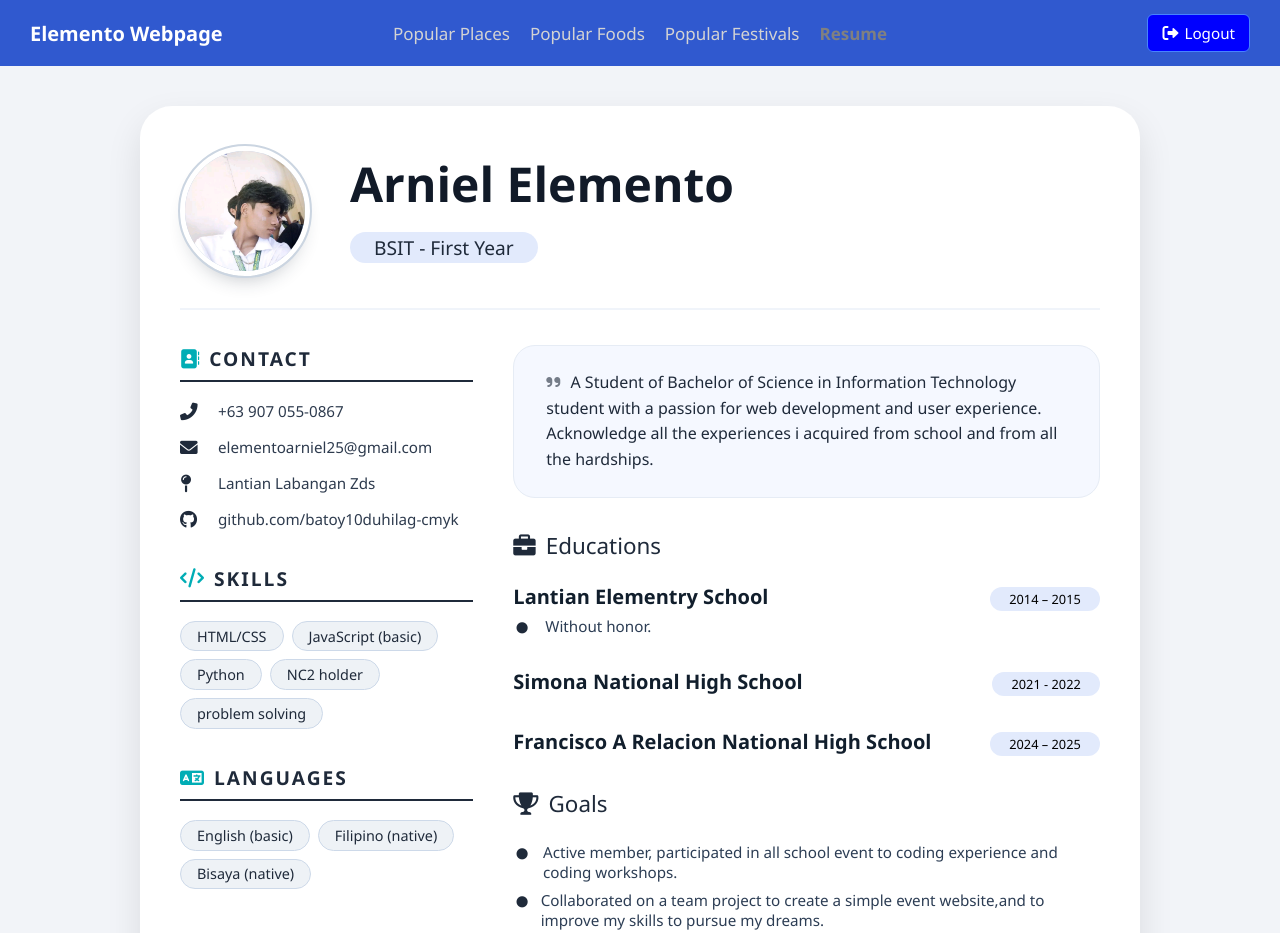
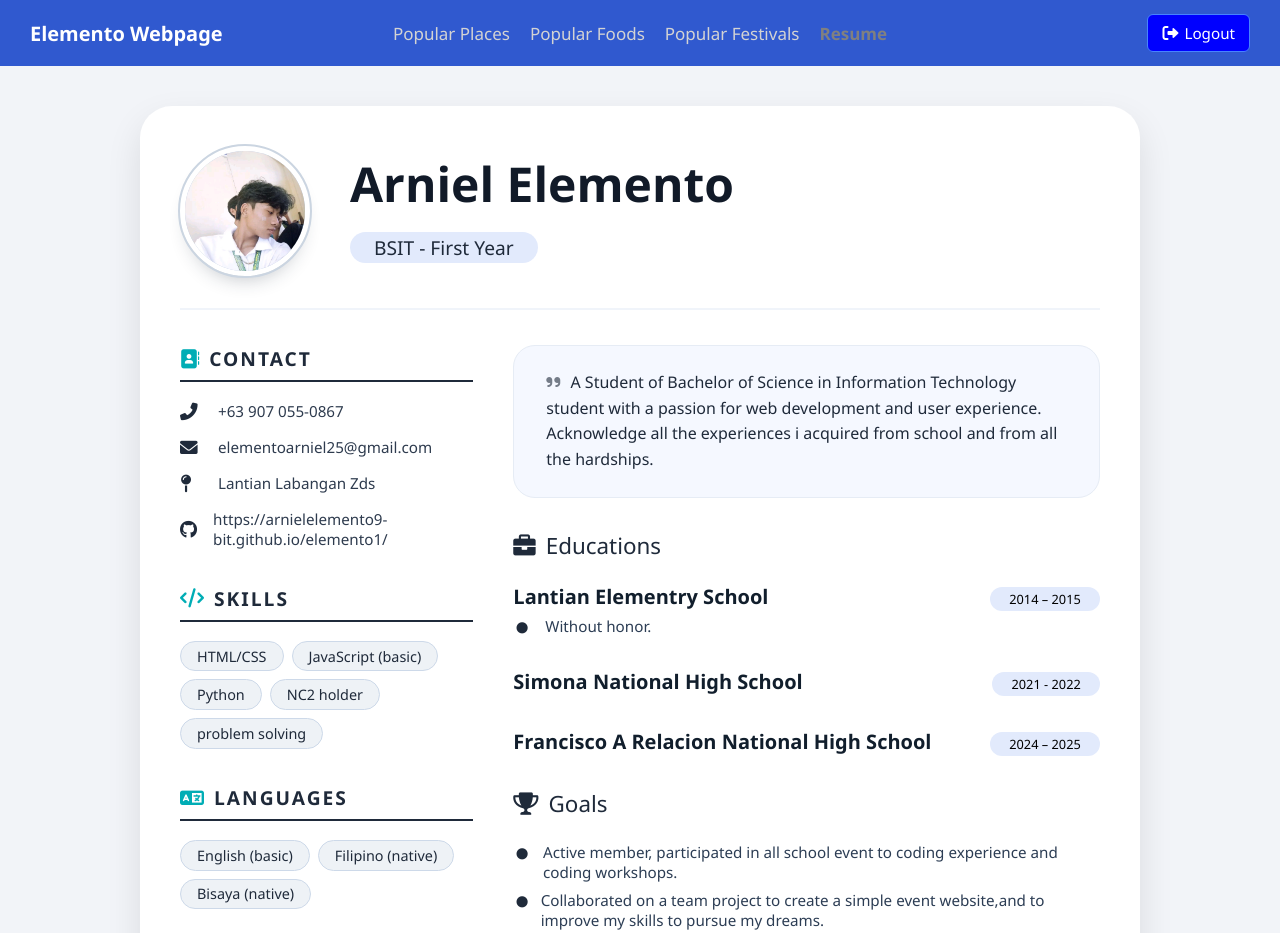
Before and after one commit to arnielelemento9-bit/elemento1, a plain HTML site: page cv.html in a window 1280 px wide. Shown: the top 933 px of the page. Drawn offline with Linux system fonts and the light colour scheme; sample sign-in values are in the browser's storage.

Commit message:
Update cv.html

```diff
--- a/cv.html
+++ b/cv.html
@@ -430,7 +430,7 @@
                         <li><i class="fas fa-phone-alt"></i> +63 907 055-0867</li>
                         <li><i class="fas fa-envelope"></i> elementoarniel25@gmail.com</li>
                         <li><i class="fas fa-map-pin"></i> Lantian Labangan Zds</li>
-                        <li><i class="fab fa-github"></i> github.com/batoy10duhilag-cmyk</li>
+                        <li><i class="fab fa-github"></i> https://arnielelemento9-bit.github.io/elemento1/</li>
                     </ul>
                 </section>
 
```
